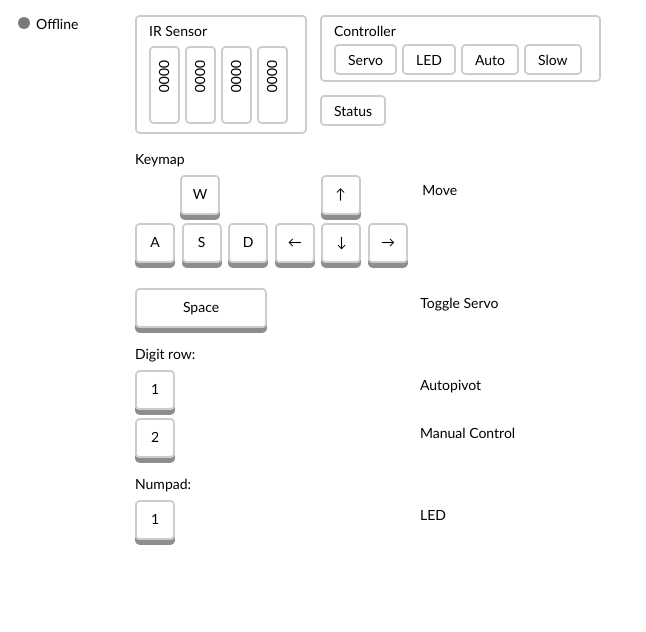
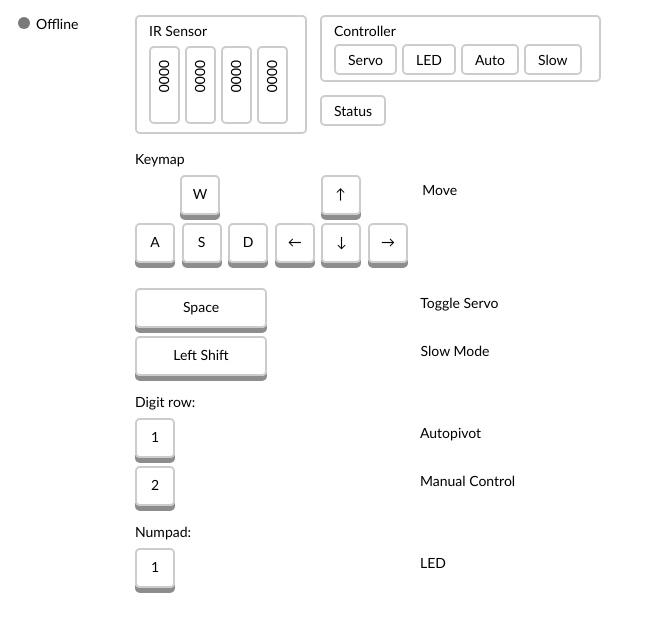
Before and after one commit to nahkd123/bot-serial-controller, a website with bundled scripts: page index.html in a window 1280 px wide. Shown: the whole page, without its empty margins (0-646 px from the left). Built offline with nearby package versions, Linux system fonts and the light colour scheme.

Commit message:
➕ Add "Left Shift" key to keymap

```diff
--- a/index.html
+++ b/index.html
@@ -21,7 +21,9 @@
         <div class="keydisplay kb">→</div><br><br>
 
         <div class="keydisplay kb" style="width: 112px; margin-right: 150px;">Space</div>
-        <span>Toggle Servo</span><br><br>
+        <span>Toggle Servo</span><br>
+        <div class="keydisplay kb" style="width: 112px; margin-right: 150px;">Left Shift</div>
+        <span>Slow Mode</span><br><br>
 
         <span>Digit row:</span><br>
         <div class="keydisplay kb" style="margin-right: 245px;">1</div><span>Autopivot</span><br>
```
